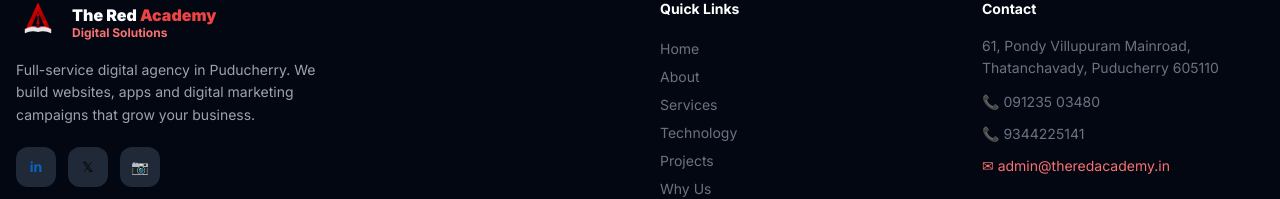
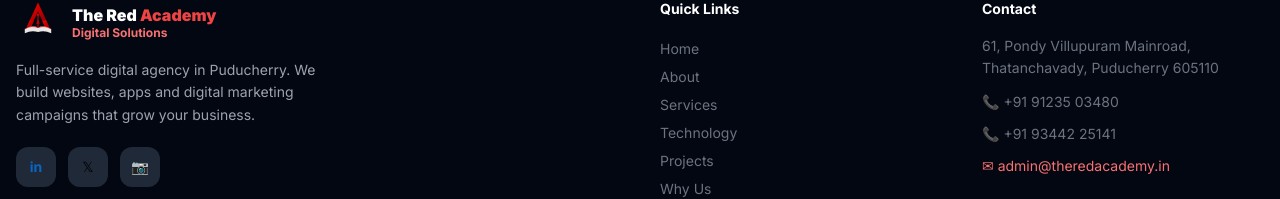
Before and after one commit to KarthikeyanPeriyathambi/red, a React (Vite) app: page / in a window 1280 px wide. Shown: the part 5042-5241 px from the top of the page. Built offline with nearby package versions, Linux system fonts and the light colour scheme; the HTML template or start-up script is replaced by a standard one.

Commit message:
update the stack its working now and add dashbord for stack products

```diff
--- a/src/App.jsx
+++ b/src/App.jsx
@@ -133,7 +133,7 @@
             </div>
             <p className="text-sm text-gray-400 leading-relaxed max-w-xs mb-5">Full-service digital agency in Puducherry. We build websites, apps and digital marketing campaigns that grow your business.</p>
             <div className="flex gap-3">
-              {[["in","LinkedIn","#0A66C2"],["𝕏","Twitter","#000"],["📷","Instagram","#E4405F"]].map(([s,n,c]) => (
+              {[["in", "LinkedIn", "#0A66C2"], ["𝕏", "Twitter", "#000"], ["📷", "Instagram", "#E4405F"]].map(([s, n, c]) => (
                 <button key={n} title={n} className="w-10 h-10 rounded-xl bg-gray-800 flex items-center justify-center text-sm font-bold hover:scale-110 transition-all"
                   style={{ color: c }}
                   onMouseEnter={(e) => (e.currentTarget.style.background = c)}
@@ -156,8 +156,8 @@
             <p className="text-white font-bold mb-4 text-sm">Contact</p>
             <div className="space-y-3 text-sm text-gray-500">
               <p className="leading-relaxed">61, Pondy Villupuram Mainroad, Thatanchavady, Puducherry 605110</p>
-              <p>📞 091235 03480</p>
-              <p>📞 9344225141</p>
+              <p>📞 +91 91235 03480</p>
+              <p>📞 +91 93442 25141</p>
               <a href="mailto:admin@theredacademy.in" className="text-red-400 hover:text-red-300 block">✉ admin@theredacademy.in</a>
             </div>
           </div>
```
